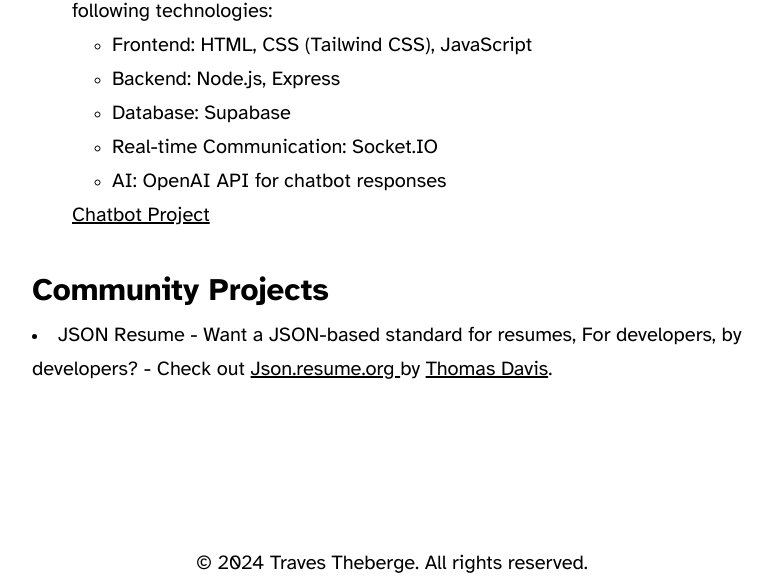
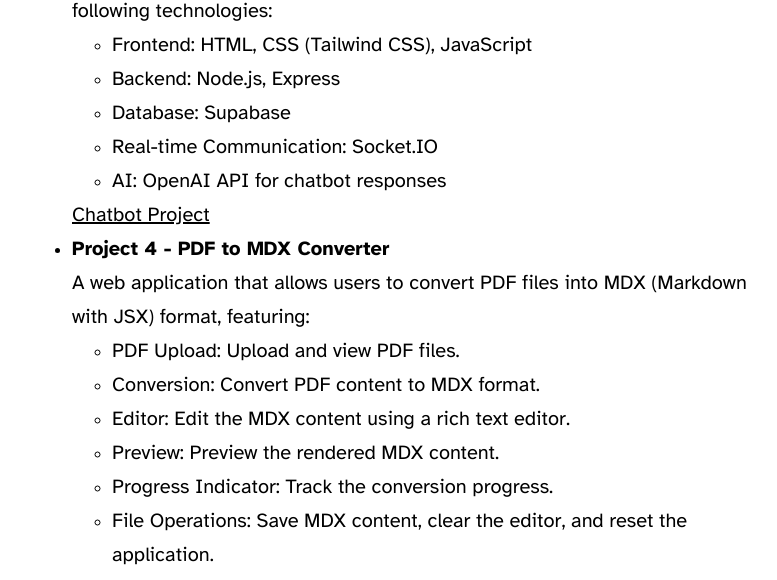
Before and after one commit to Traves-Theberge/Astro_Blog_Template, an Astro site: page /project in a window 1280 px wide. Shown: the part 615-1195 px from the top of the page, without its empty margins (248-1025 px from the left). Built offline with nearby package versions, Linux system fonts and the light colour scheme; Astro itself is replaced by a stand-in of ours.

Commit message:
Update project.astro

```diff
--- a/src/pages/project.astro
+++ b/src/pages/project.astro
@@ -13,7 +13,7 @@ import Layout from '../layouts/BlogPost.astro';
 	description="My personal and community projects."
 	pubDate={new Date('2024-06-25')}
 >
-	<p>
+<p>
 <h4>Current Projects</h4>
 <ul>
   <li>
@@ -35,12 +35,24 @@ import Layout from '../layouts/BlogPost.astro';
       <li>Real-time Communication: Socket.IO</li>
       <li>AI: OpenAI API for chatbot responses</li>
     </ul>
+    <a href="https://github.com/Traves-Theberge/chatbot_project/">Chatbot Project</a>
   </li>
-    <a href="https://github.com/Traves-Theberge/chatbot_project/">Chatbot Project</a>
+  <li>
+    <strong>Project 4 - PDF to MDX Converter</strong>
+    <br>
+    A web application that allows users to convert PDF files into MDX (Markdown with JSX) format, featuring:
+    <ul>
+      <li>PDF Upload: Upload and view PDF files.</li>
+      <li>Conversion: Convert PDF content to MDX format.</li>
+      <li>Editor: Edit the MDX content using a rich text editor.</li>
+      <li>Preview: Preview the rendered MDX content.</li>
+      <li>Progress Indicator: Track the conversion progress.</li>
+      <li>File Operations: Save MDX content, clear the editor, and reset the application.</li>
+    </ul>
+    <a href="https://github.com/Traves-Theberge/pdf-to-mdx-converter">PDF to MDX Converter</a>
+  </li>
 </ul>
-	</p>
-
-	<p>
+</p>
 		<h4>Community Projects</h4>
 					<li> JSON Resume - Want a JSON-based standard for resumes, For developers, by developers? - Check out
 					<a href="https://jsonresume.org/">Json.resume.org </a>
```
